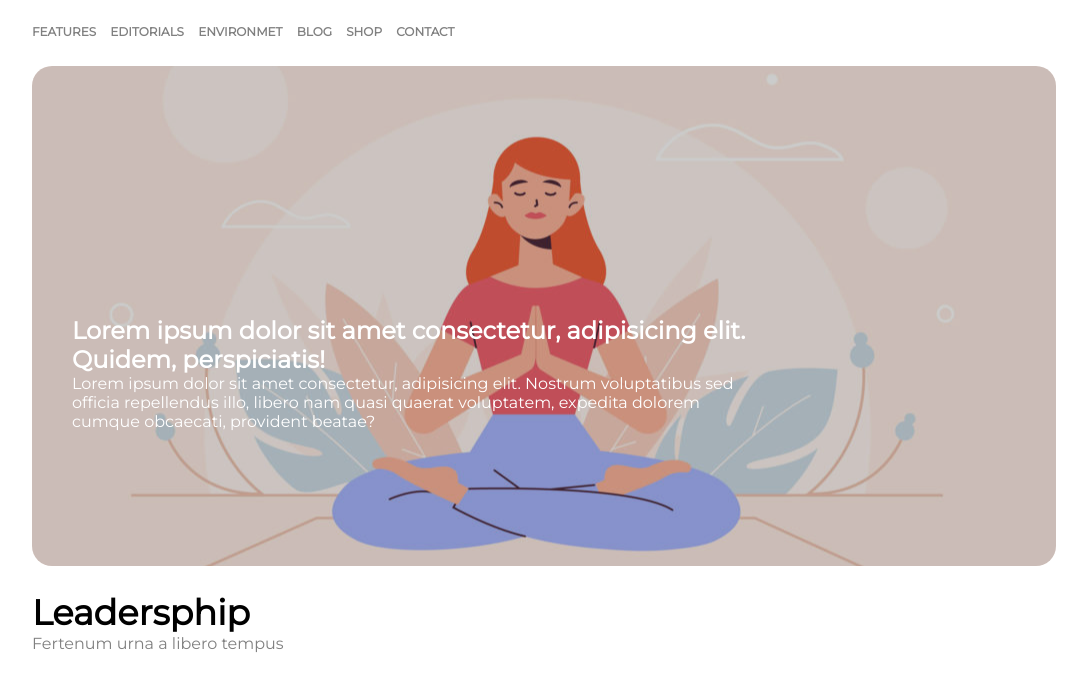
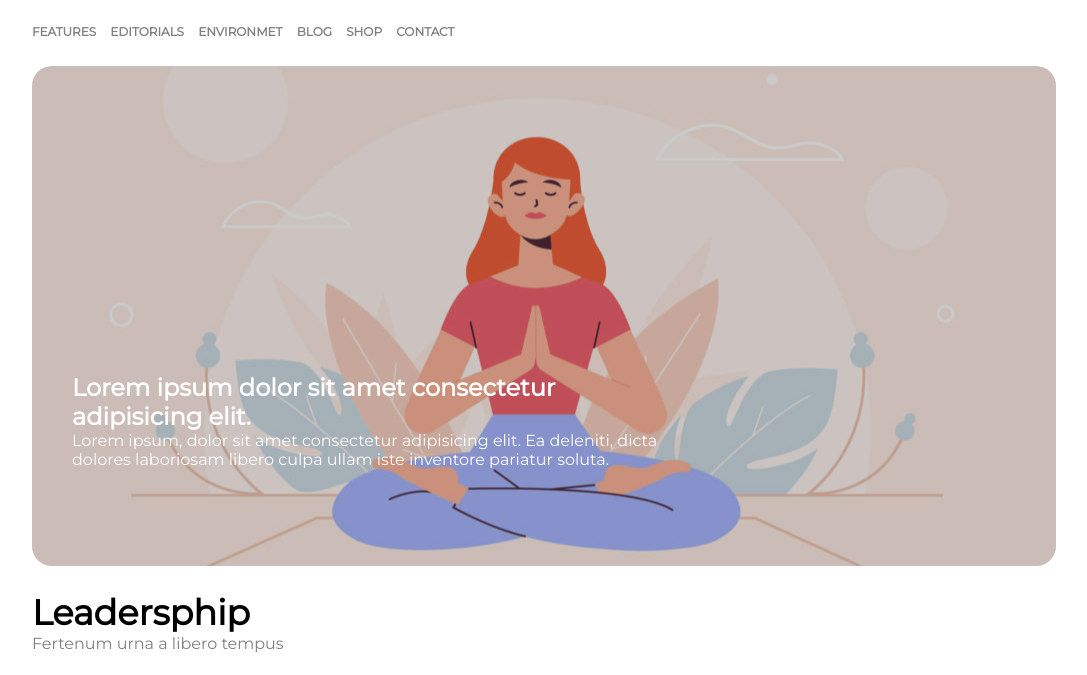
Before and after one commit to LucaSunseri/htmlcss-wp, a plain HTML site: page index.html in a window 1280 px wide. Shown: the part 74-749 px from the top of the page, without its empty margins (96-1183 px from the left). Drawn offline with Linux system fonts and the light colour scheme.

Commit message:
fix padding and with (jumbotron) in %

```diff
--- a/css/style.css
+++ b/css/style.css
@@ -78,7 +78,8 @@ a:hover {
 
 .text-jumbotron {
   color: white;
-  padding: 250px 300px 0px 40px;
+  width: 65%;
+  padding: 30% 40px;
 }
 
 /**********main**********/
--- a/index.html
+++ b/index.html
@@ -44,11 +44,11 @@
         <div class="text-jumbotron">
 
           <h2>
-            Lorem ipsum dolor sit amet consectetur, adipisicing elit. Quidem, perspiciatis!
+            Lorem ipsum dolor sit amet consectetur adipisicing elit.
           </h2>
 
           <p>
-           Lorem ipsum dolor sit amet consectetur, adipisicing elit. Nostrum voluptatibus sed officia repellendus illo, libero nam quasi quaerat voluptatem, expedita dolorem cumque obcaecati, provident beatae?
+           Lorem ipsum, dolor sit amet consectetur adipisicing elit. Ea deleniti, dicta dolores laboriosam libero culpa ullam iste inventore pariatur soluta.
           </p>
 
         </div>
```
